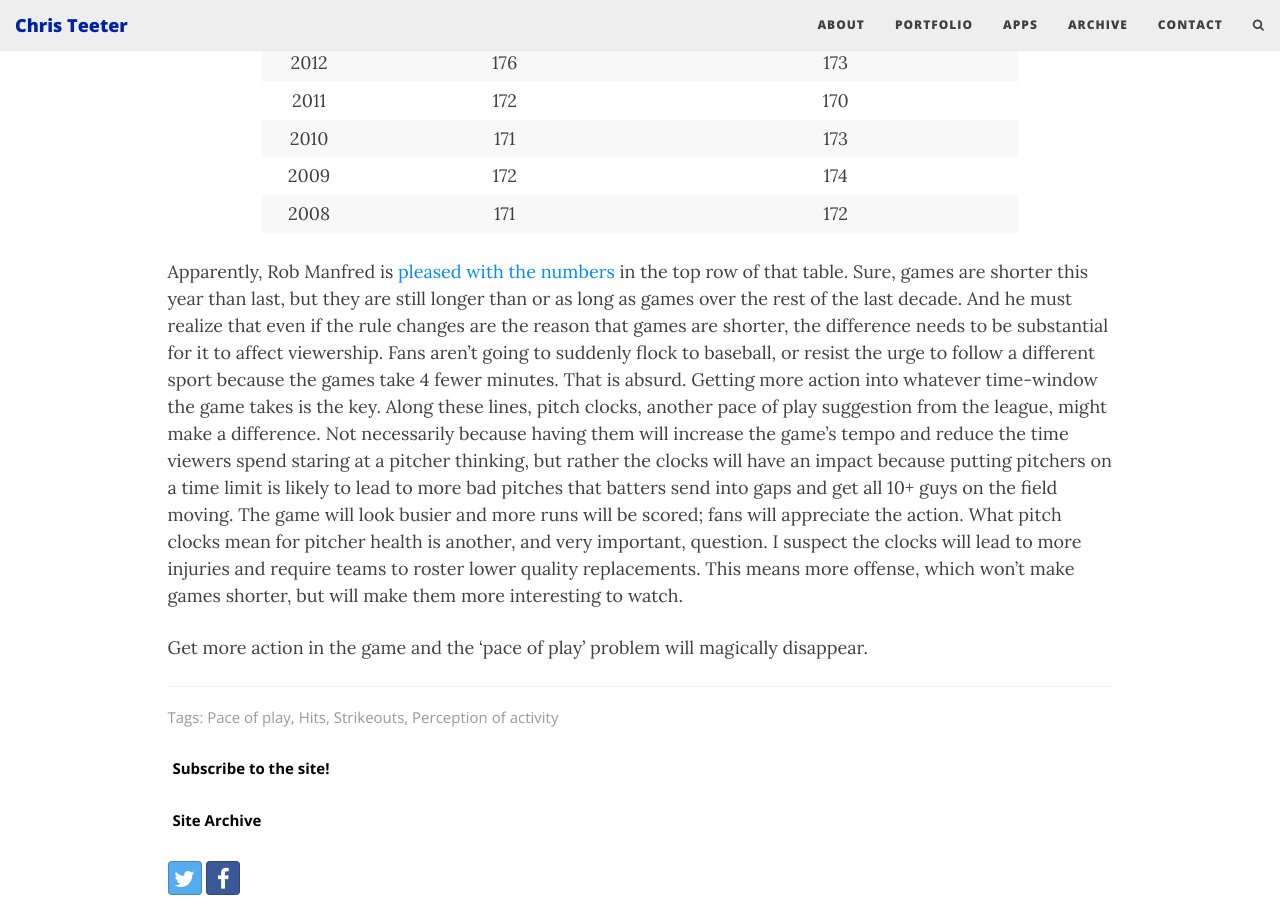
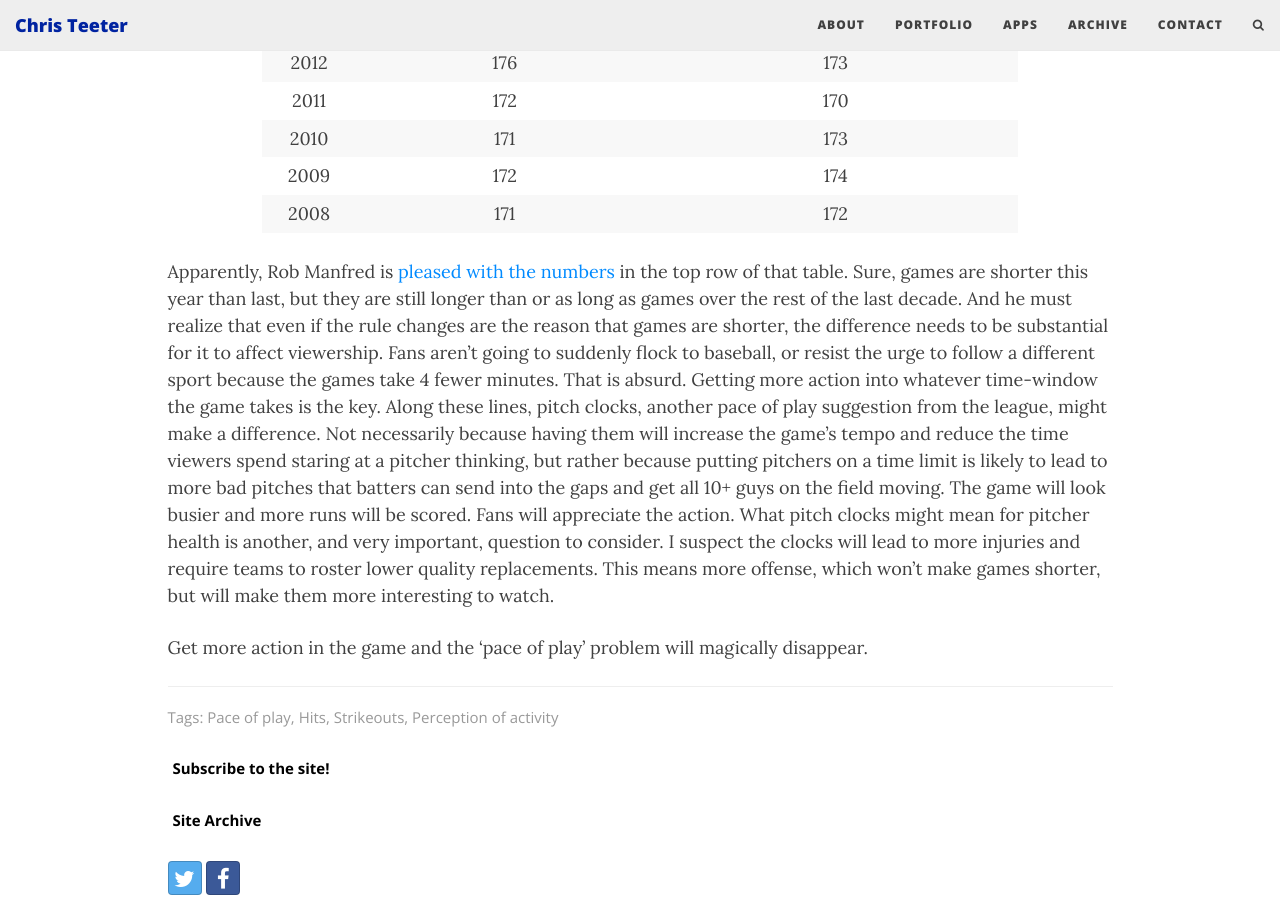
Before and after one commit to cjteeter/cjteeter.github.io, a Jekyll site: the page built from _posts/2018-04-23-baseball-pace-inactivity-strikeouts-hits.md, in a window 1280 px wide and 900 px high, scrolled down 4301 px. Built offline with Jekyll 4.4.1, drawn with Linux system fonts in a browser that asks for light colours; nearby versions of some CDN libraries; comment, search, counter and statistics services are not loaded.

Commit message:
another update to this post

```diff
--- a/_posts/2018-04-23-baseball-pace-inactivity-strikeouts-hits.md
+++ b/_posts/2018-04-23-baseball-pace-inactivity-strikeouts-hits.md
@@ -50,6 +50,6 @@ This is baseball's problem. Not pace or length. Inaction is the issue. I don't t
   <tr> <td style="text-align:center"> 2008 </td> <td style="text-align:center"> 171 </td> <td style="text-align:center"> 172 </td> </tr>
 </table>
 
-Apparently, Rob Manfred is <a href = "https://www.thescore.com/mlb/news/1528521" target = "_blank"> pleased with the numbers</a> in the top row of that table. Sure, games are shorter this year than last, but they are still longer than or as long as games over the rest of the last decade. And he must realize that even if the rule changes are the reason that games are shorter, the difference needs to be substantial for it to affect viewership. Fans aren't going to suddenly flock to baseball, or resist the urge to follow a different sport because the games take 4 fewer minutes. That is absurd. Getting more action into whatever time-window the game takes is the key. Along these lines, pitch clocks, another pace of play suggestion from the league, might make a difference. Not necessarily because having them will increase the game's tempo and reduce the time viewers spend staring at a pitcher thinking, but rather the clocks will have an impact because putting pitchers on a time limit is likely to lead to more bad pitches that batters send into gaps and get all 10+ guys on the field moving. The game will look busier and more runs will be scored; fans will appreciate the action. What pitch clocks mean for pitcher health is another, and very important, question. I suspect the clocks will lead to more injuries and require teams to roster lower quality replacements. This means more offense, which won't make games shorter, but will make them more interesting to watch.
+Apparently, Rob Manfred is <a href = "https://www.thescore.com/mlb/news/1528521" target = "_blank"> pleased with the numbers</a> in the top row of that table. Sure, games are shorter this year than last, but they are still longer than or as long as games over the rest of the last decade. And he must realize that even if the rule changes are the reason that games are shorter, the difference needs to be substantial for it to affect viewership. Fans aren't going to suddenly flock to baseball, or resist the urge to follow a different sport because the games take 4 fewer minutes. That is absurd. Getting more action into whatever time-window the game takes is the key. Along these lines, pitch clocks, another pace of play suggestion from the league, might make a difference. Not necessarily because having them will increase the game's tempo and reduce the time viewers spend staring at a pitcher thinking, but rather because putting pitchers on a time limit is likely to lead to more bad pitches that batters can send into the gaps and get all 10+ guys on the field moving. The game will look busier and more runs will be scored. Fans will appreciate the action. What pitch clocks might mean for pitcher health is another, and very important, question to consider. I suspect the clocks will lead to more injuries and require teams to roster lower quality replacements. This means more offense, which won't make games shorter, but will make them more interesting to watch.
 
 Get more action in the game and the 'pace of play' problem will magically disappear.
```
